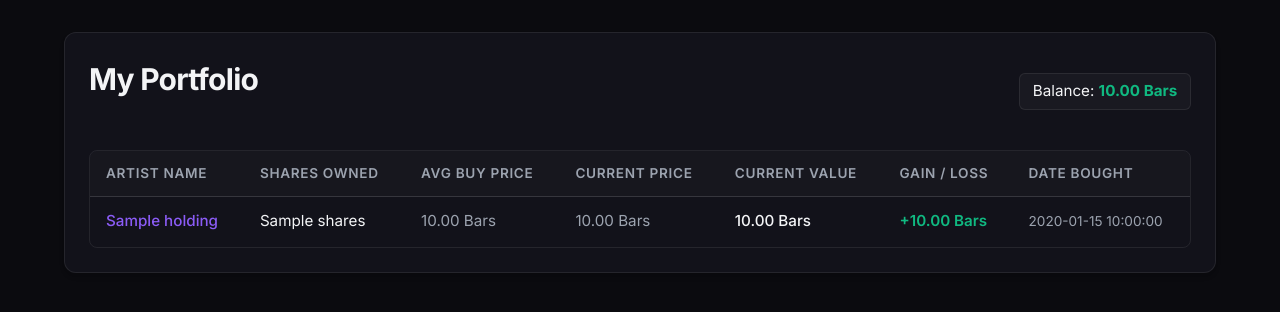
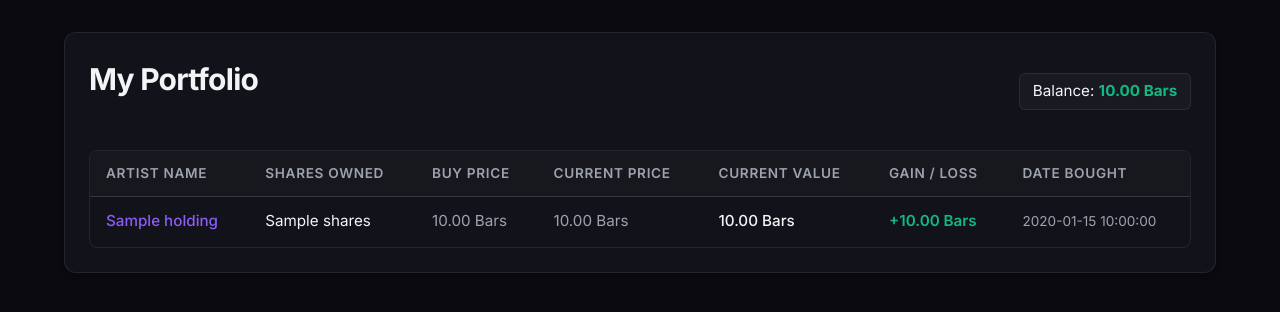
Before and after one commit to KingCobra52/artiste, a Flask app: page /portfolio in a window 1280 px wide. Shown: the part 66-378 px from the top of the page. Run offline with Flask 3, Linux system fonts and the light colour scheme; a user stored in the database is signed in; a database or web service that is not in the repository returns one stand-in record (values such as "Sample title"); some libraries are stand-ins or nearby versions.

Commit message:
small fixes

```diff
--- a/templates/portfolio.html
+++ b/templates/portfolio.html
@@ -8,6 +8,7 @@
         color: var(--success);
         font-weight: 600;
     }
+
     .neg-val {
         color: var(--danger);
         font-weight: 600;
@@ -19,7 +20,8 @@
 <div class="card">
     <div style="display: flex; justify-content: space-between; align-items: center; margin-bottom: 1.5rem;">
         <h1>My Portfolio</h1>
-        <span style="font-size: 0.95rem; background: rgba(255,255,255,0.03); padding: 0.4rem 0.8rem; border-radius: 6px; border: 1px solid var(--border-color);">
+        <span
+            style="font-size: 0.95rem; background: rgba(255,255,255,0.03); padding: 0.4rem 0.8rem; border-radius: 6px; border: 1px solid var(--border-color);">
             Balance: <strong style="color: var(--success);">{{ "{:,.2f}".format(current_user.bars) }} Bars</strong>
         </span>
     </div>
@@ -30,7 +32,7 @@
                 <tr>
                     <th>Artist Name</th>
                     <th>Shares Owned</th>
-                    <th>Avg Buy Price</th>
+                    <th>Buy Price</th>
                     <th>Current Price</th>
                     <th>Current Value</th>
                     <th>Gain / Loss</th>
```
